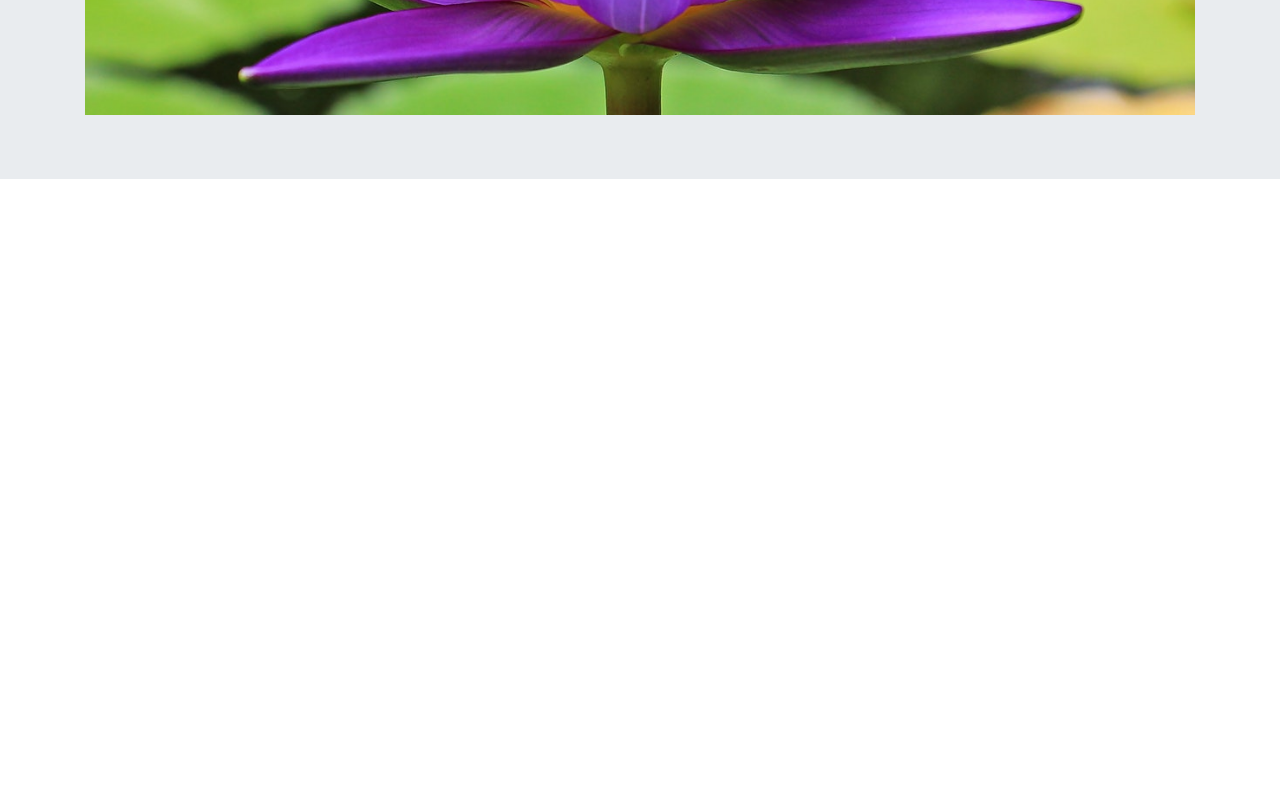
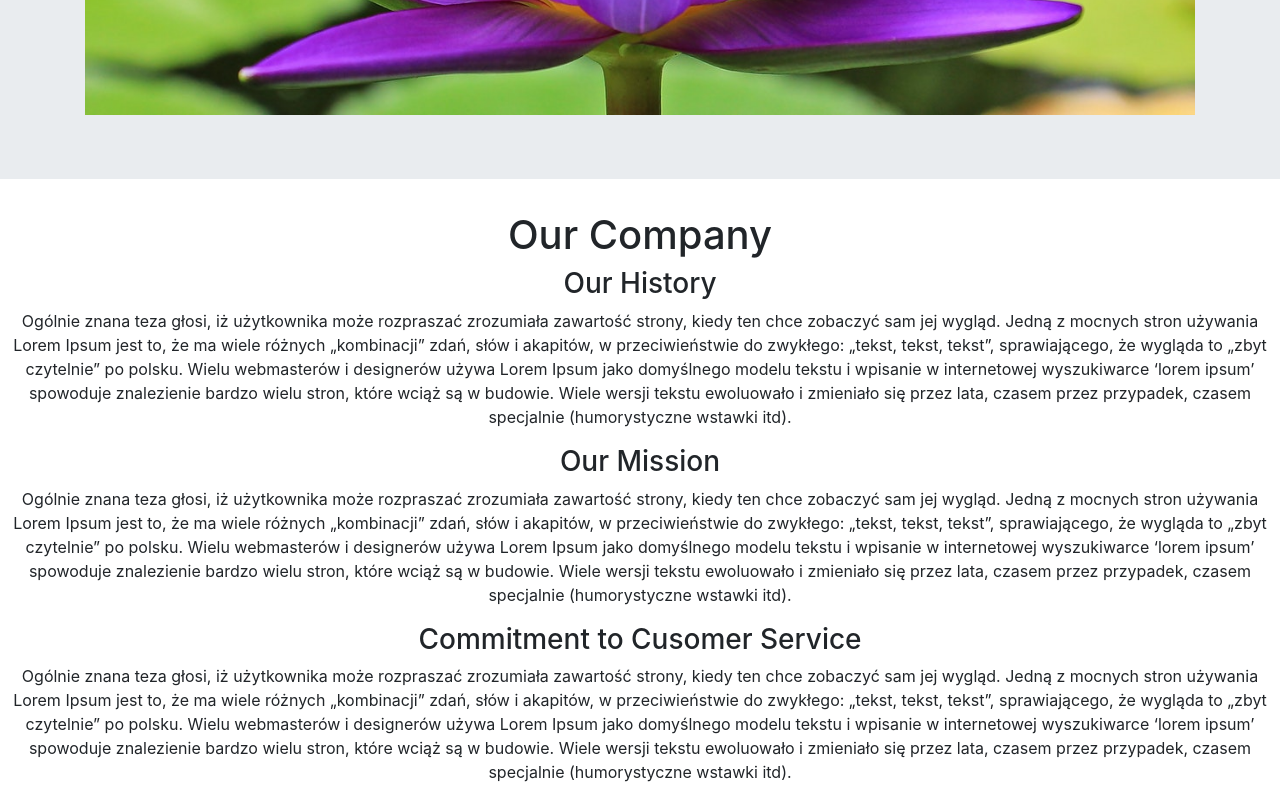
Before and after one commit to ESondgerath/gardenstore, an Angular app: page /home in a window 1280 px wide. Shown: the part 591-1391 px from the top of the page. Before the commit the page ends 802 px from the top, so only its background shows below. Built offline with nearby package versions, Linux system fonts and the light colour scheme.

Commit message:
home page changes

```diff
--- a/src/app/home/home.component.html
+++ b/src/app/home/home.component.html
@@ -5,3 +5,22 @@
     <img src="../../assets/water-lily-nuphar-lutea-aquatic-plant-blossom-158284.jpeg" alt="..." id="jumbotronPic">
   </div>
 </div>
+<h1>Our Company</h1>
+<div class="textBox">
+  <h3>Our History</h3>
+  <p>
+      Ogólnie znana teza głosi, iż użytkownika może rozpraszać zrozumiała zawartość strony, kiedy ten chce zobaczyć sam jej wygląd. Jedną z mocnych stron używania Lorem Ipsum jest to, że ma wiele różnych „kombinacji” zdań, słów i akapitów, w przeciwieństwie do zwykłego: „tekst, tekst, tekst”, sprawiającego, że wygląda to „zbyt czytelnie” po polsku. Wielu webmasterów i designerów używa Lorem Ipsum jako domyślnego modelu tekstu i wpisanie w internetowej wyszukiwarce ‘lorem ipsum’ spowoduje znalezienie bardzo wielu stron, które wciąż są w budowie. Wiele wersji tekstu ewoluowało i zmieniało się przez lata, czasem przez przypadek, czasem specjalnie (humorystyczne wstawki itd).
+  </p>
+</div>
+<div class="textBox">
+  <h3>Our Mission</h3>
+    <p>
+        Ogólnie znana teza głosi, iż użytkownika może rozpraszać zrozumiała zawartość strony, kiedy ten chce zobaczyć sam jej wygląd. Jedną z mocnych stron używania Lorem Ipsum jest to, że ma wiele różnych „kombinacji” zdań, słów i akapitów, w przeciwieństwie do zwykłego: „tekst, tekst, tekst”, sprawiającego, że wygląda to „zbyt czytelnie” po polsku. Wielu webmasterów i designerów używa Lorem Ipsum jako domyślnego modelu tekstu i wpisanie w internetowej wyszukiwarce ‘lorem ipsum’ spowoduje znalezienie bardzo wielu stron, które wciąż są w budowie. Wiele wersji tekstu ewoluowało i zmieniało się przez lata, czasem przez przypadek, czasem specjalnie (humorystyczne wstawki itd).
+    </p>
+  </div>
+  <div class="textBox">
+    <h3>Commitment to Cusomer Service</h3>
+      <p>
+          Ogólnie znana teza głosi, iż użytkownika może rozpraszać zrozumiała zawartość strony, kiedy ten chce zobaczyć sam jej wygląd. Jedną z mocnych stron używania Lorem Ipsum jest to, że ma wiele różnych „kombinacji” zdań, słów i akapitów, w przeciwieństwie do zwykłego: „tekst, tekst, tekst”, sprawiającego, że wygląda to „zbyt czytelnie” po polsku. Wielu webmasterów i designerów używa Lorem Ipsum jako domyślnego modelu tekstu i wpisanie w internetowej wyszukiwarce ‘lorem ipsum’ spowoduje znalezienie bardzo wielu stron, które wciąż są w budowie. Wiele wersji tekstu ewoluowało i zmieniało się przez lata, czasem przez przypadek, czasem specjalnie (humorystyczne wstawki itd).
+      </p>
+    </div>
```
Also changed, not shown: src/assets/pexels-photo-10462.jpeg (added).
